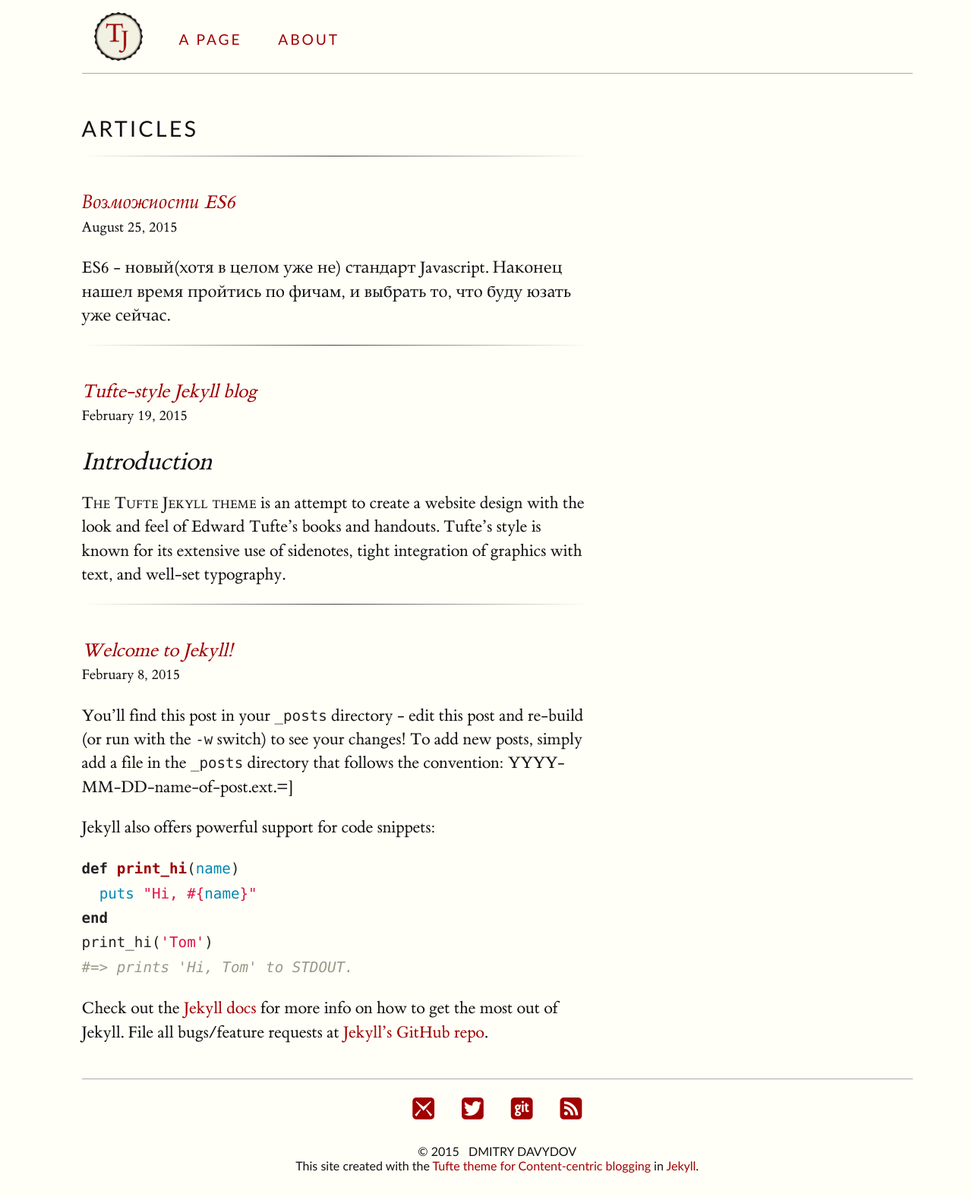
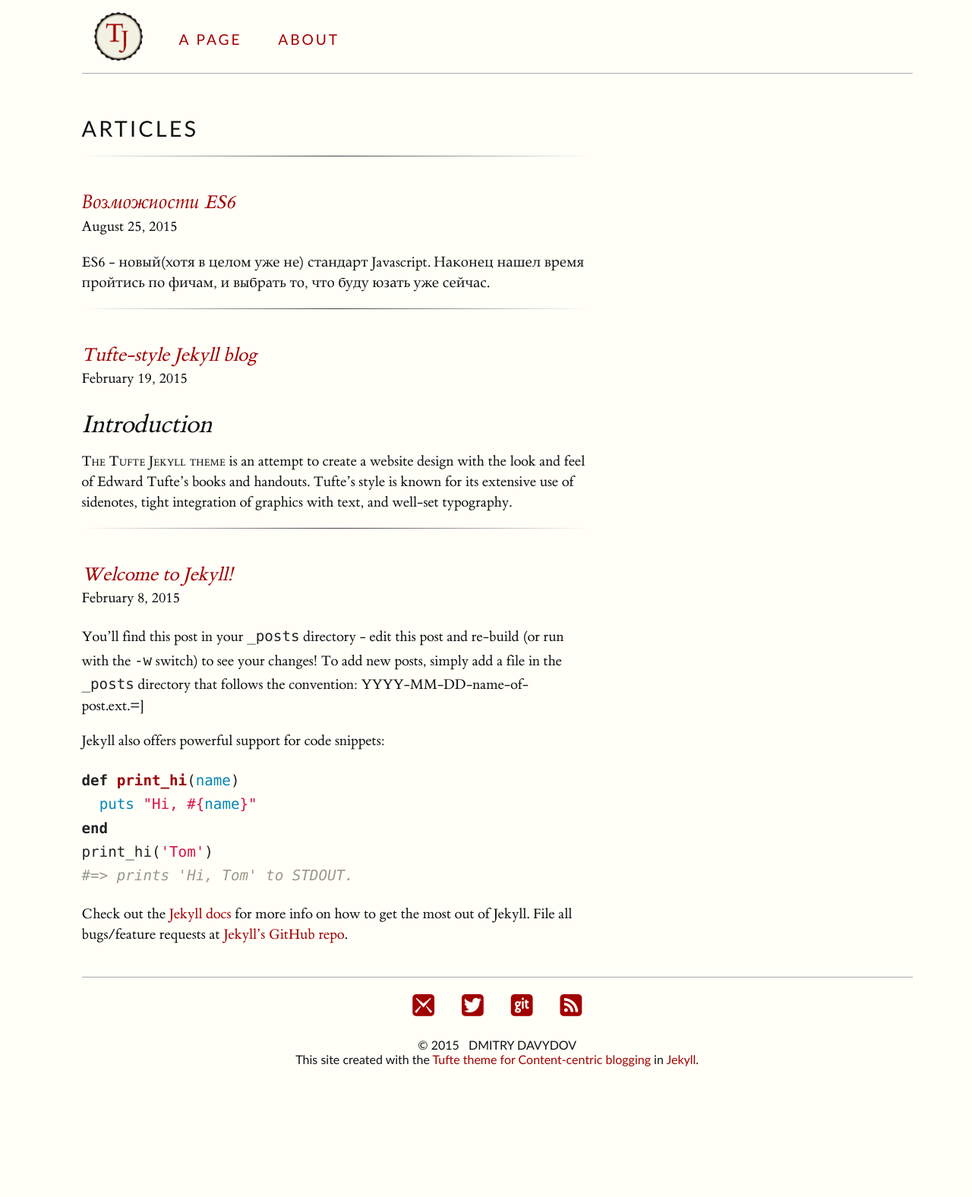
Before and after one commit to Khelek/khelek.github.io, a Jekyll site: the page built from index.html, in a window 1280 px wide. Shown: the whole page at 76% size. Built offline with Jekyll 4.4.1, drawn with Linux system fonts in a browser that asks for light colours; after the commit the page ends 1436 px from its top, so only the background shows below that.

Commit message:
fix styles

```diff
--- a/css/tufte.scss
+++ b/css/tufte.scss
@@ -209,10 +209,10 @@
 article { position: relative; }
 
 p, li{
-    font-size: 1.4rem;
+    font-size: 1.2rem;
     line-height: 1.4;
-    margin-top: 1.4rem;
-    margin-bottom: 1.4rem;
+    margin-top: 1.2rem;
+    margin-bottom: 1.2rem;
     //width: 55%;
     padding-right: 0px;
     vertical-align: baseline;
```
